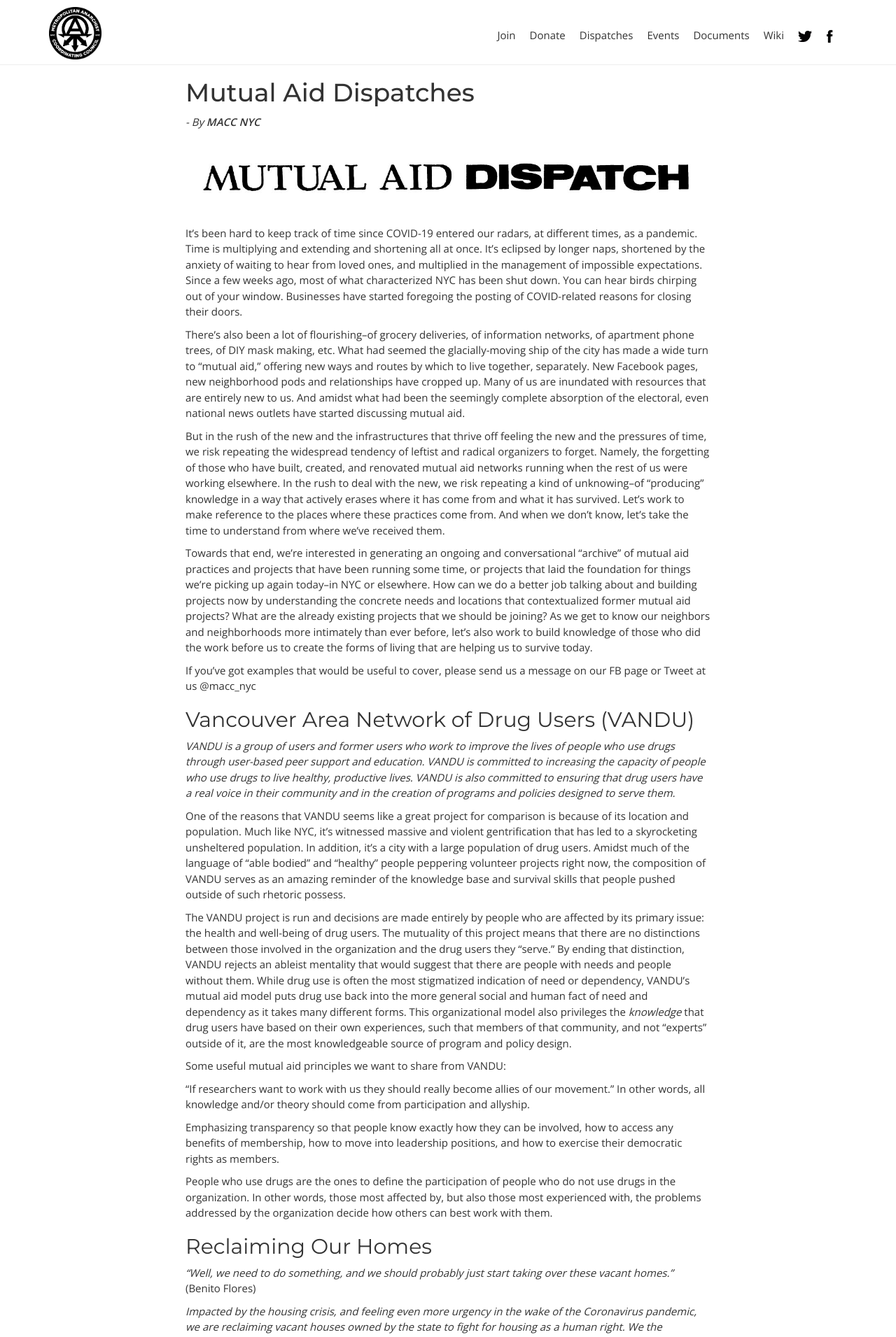
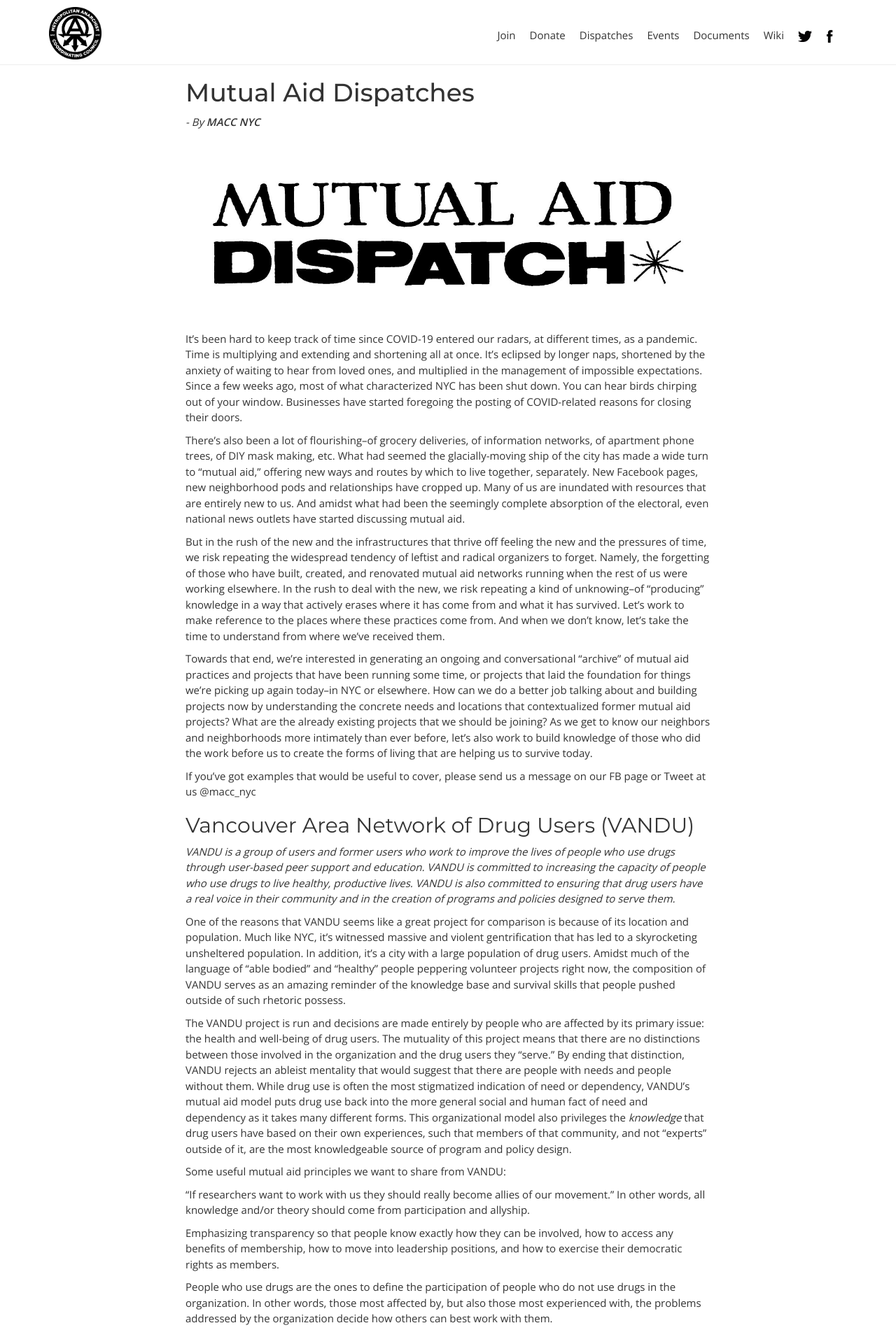
Before and after one commit to MACCNYC/maccnyc.github.io, a Jekyll site: the page built from _posts/2020-04-06-Mutual-Aid-Dispatches.md, in a window 1280 px wide. Shown: the top 1911 px of the page at 70% size. Built offline with Jekyll 4.4.1, drawn with Linux system fonts in a browser that asks for light colours; some web fonts are replaced.

Commit message:
Update 2020-04-06-Mutual-Aid-Dispatches.md

```diff
--- a/_posts/2020-04-06-Mutual-Aid-Dispatches.md
+++ b/_posts/2020-04-06-Mutual-Aid-Dispatches.md
@@ -5,7 +5,7 @@
 author: MACC NYC
 ---
 
-![](/img/MADmaccwhiteSMALL.jpg)
+![](/img/MADmaccsparksmallk.jpg)
 
 
 
```
